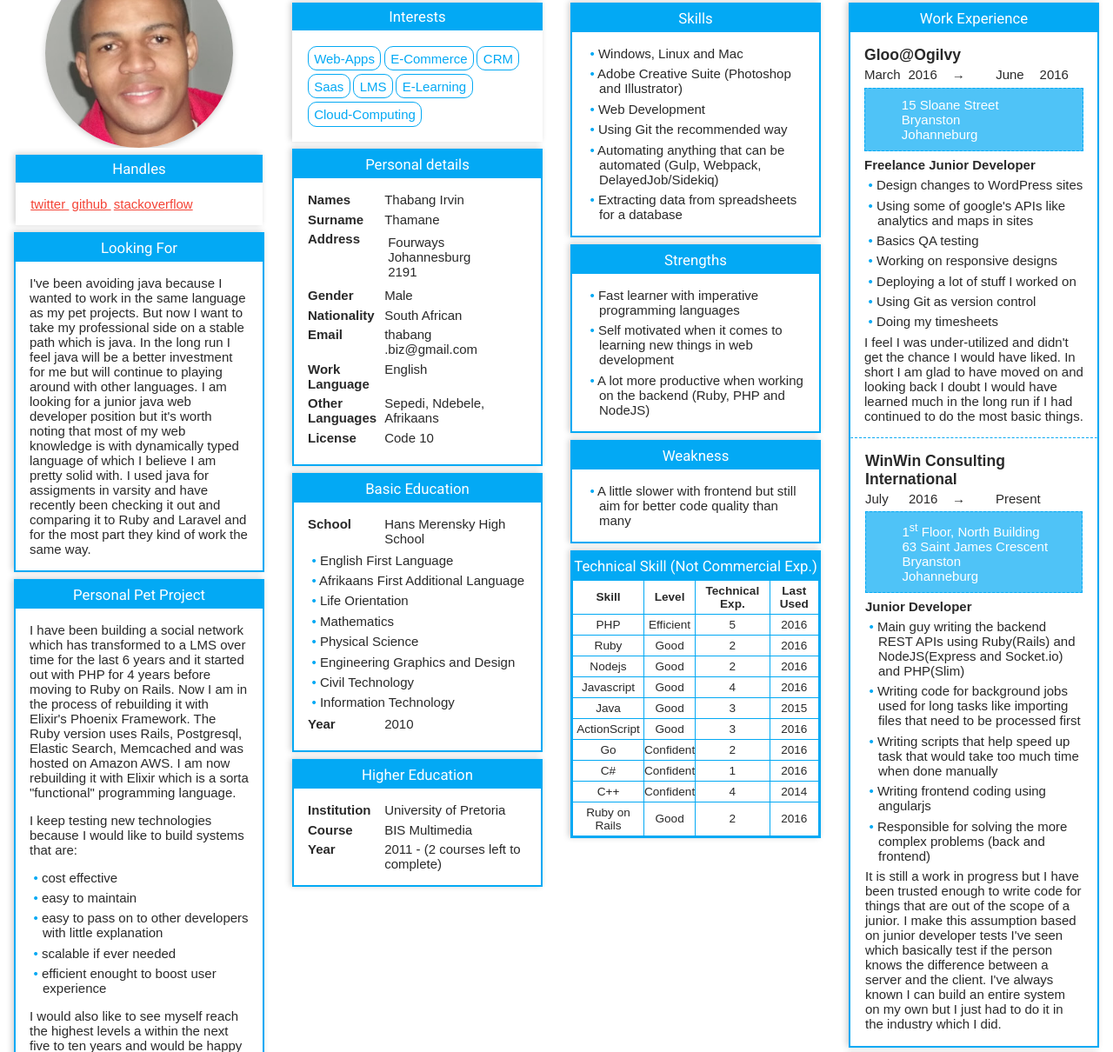
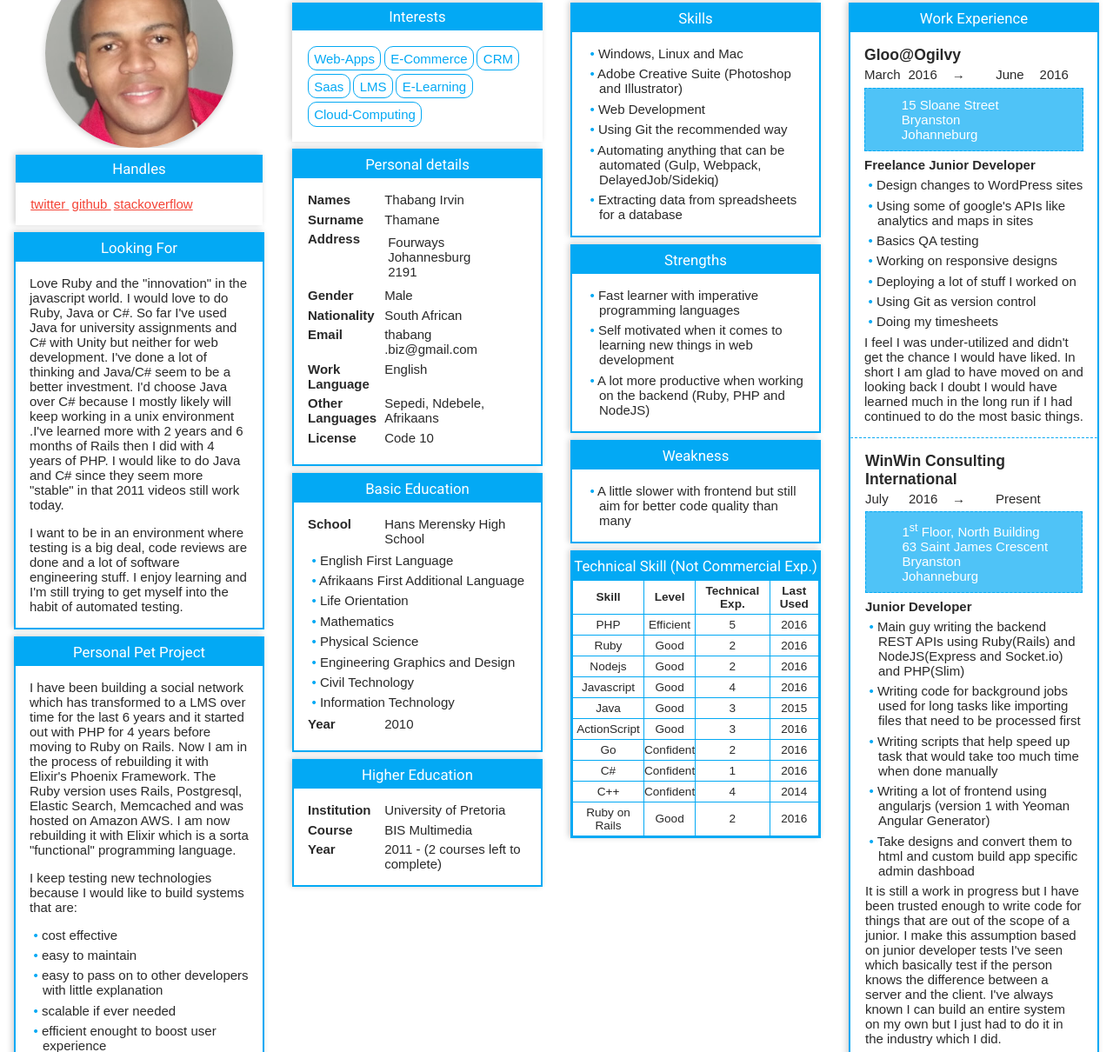
Before and after one commit to tithamane/tithamane.github.io, a plain HTML site: page cv.html in a window 1280 px wide. Shown: the part 56-1266 px from the top of the page at 87% size. Drawn offline with Linux system fonts and the light colour scheme.

Commit message:
Adds changes to "Looking for" and WinWin duties

```diff
--- a/cv.html
+++ b/cv.html
@@ -40,19 +40,20 @@
       </div>
       <div class='section__content'>
         <p class='summary__paragraph'>
-          I've been avoiding java because I wanted to work in the same language as my pet projects. But now I want to take
-          my professional side on a stable path which is java. In the long run I feel java will be a better investment
-          for me but will continue to playing around with other languages. I am looking for a junior java web developer position
-          but it's worth noting that most of my web knowledge is with dynamically typed language of which I believe I
-          am pretty solid with. I used java for assigments in varsity and have recently been checking it out and comparing it
-          to Ruby and Laravel and for the most part they kind of work the same way.
+          Love Ruby and the "innovation" in the javascript world. I would love to do Ruby, Java or C#. So far I've
+          used Java for university assignments and C# with Unity but neither for web development. I've done a lot of thinking
+          and Java/C# seem to be a better investment. I'd choose Java over C# because I mostly likely will keep working in a
+          unix environment .I've learned more with 2 years and 6 months of Rails then I did with 4 years of PHP. I would
+          like to do Java and C# since they seem more "stable" in that 2011 videos still work today.
+        </p>
+        <p class='summary__paragraph'>
+          I want to be in an environment where testing is a big deal, code reviews are done and a lot of software engineering
+          stuff. I enjoy learning and I'm still trying to get myself into the habit of automated testing.
         </p>
       </div>
     </div>
     <div class='section summary'>
-      <div class='section__title'>
-        Personal Pet Project
-      </div>
+      <div class='section__title'>Personal Pet Project</div>
       <div class='section__content'>
         <p class='summary__paragraph'>
           I have been building a social network which has transformed to a LMS over time for the last 6 years and it started out with
@@ -698,10 +699,10 @@
                   Writing scripts that help speed up task that would take too much time when done manually
                 </li>
                 <li>
-                  Writing frontend coding using angularjs
+                  Writing a lot of frontend using angularjs (version 1 with Yeoman Angular Generator)
                 </li>
                 <li>
-                  Responsible for solving the more complex problems (back and frontend)
+                  Take designs and convert them to html and custom build app specific admin dashboad
                 </li>
               </ul>
             </div>
--- a/feed.xml
+++ b/feed.xml
@@ -6,8 +6,8 @@
 </description>
     <link>/</link>
     <atom:link href="/feed.xml" rel="self" type="application/rss+xml"/>
-    <pubDate>Sat, 10 Dec 2016 18:53:32 +0200</pubDate>
-    <lastBuildDate>Sat, 10 Dec 2016 18:53:32 +0200</lastBuildDate>
+    <pubDate>Thu, 12 Jan 2017 22:40:03 +0200</pubDate>
+    <lastBuildDate>Thu, 12 Jan 2017 22:40:03 +0200</lastBuildDate>
     <generator>Jekyll v3.2.1</generator>
 
   </channel>
```
